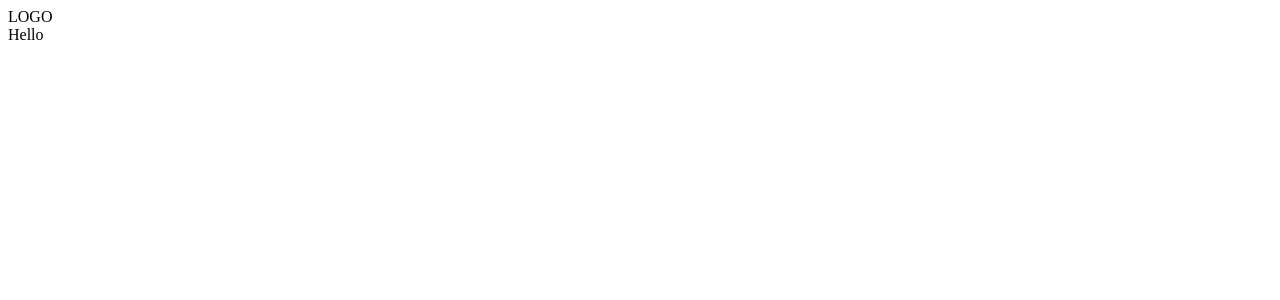
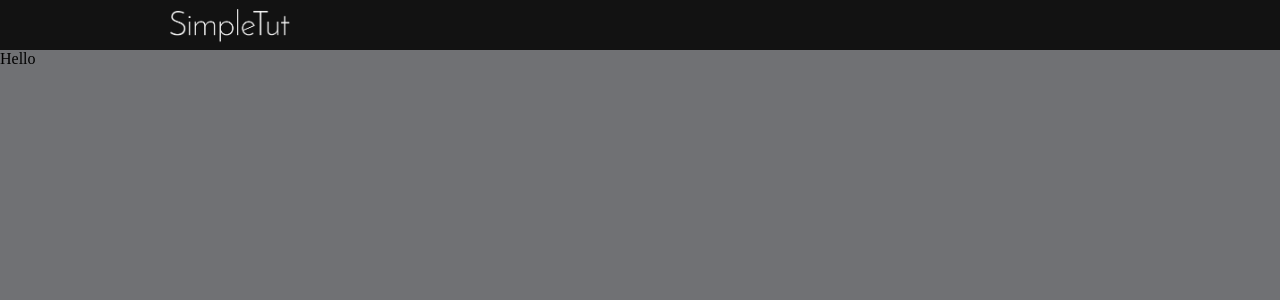
Before and after one commit to KotaWatanabe/u-demy, a React (Create React App) app in the folder react-testing/: page / in a window 1280 px wide. Shown: the top 300 px of the page. Built offline with nearby package versions, Linux system fonts and the light colour scheme.

Commit message:
Initial commit of my components without test

```diff
--- a/react-testing/src/App.js
+++ b/react-testing/src/App.js
@@ -1,5 +1,6 @@
 import React from 'react';
-import Header from './component/Header'
+import Header from './component/Header';
+import './app.scss'
 
 function App() {
   return (
--- /dev/null
+++ b/react-testing/src/app.scss
@@ -0,0 +1,5 @@
+body {
+    background: #707174;
+    margin: 0;
+    padding: 0;
+}
--- a/react-testing/src/component/Header.js
+++ b/react-testing/src/component/Header.js
@@ -1,9 +1,15 @@
 import React from 'react'
+import './styles.scss'
+import Logo from './../assets/graphics/logo.png'
 
 export default function Header() {
     return (
         <header>
-            LOGO
+            <div className="wrap">
+                <div className="logo">
+                    <img src={Logo} alt='Logo'></img>
+                </div>
+            </div>
         </header>
     )
 }
--- /dev/null
+++ b/react-testing/src/component/styles.scss
@@ -0,0 +1,33 @@
+header {
+    display: block;
+    width: 100%;
+    height: 50px;
+    margin: 0 auto;
+    padding: 0 10px;
+    background:#121212;
+
+    .wrap {
+        position:relative;
+        display: block;
+        width: 100%;
+        height: 100%;
+        margin: 0 auto;
+        max-width: 980px;
+
+        .logo{
+            display: block;
+            width: 120px;
+            position: absolute;
+            left:10px; top: 50%;
+            -webkit-transform: translateY(-50%);
+            -moz-transform: translateY(-50%);
+            transform: translateY(-50%);
+
+            img {
+                display: block;
+                width: 100%;
+                margin: 0;
+            }
+        }
+    }
+}
```
Also changed, not shown: react-testing/src/assets/graphics/logo.png (added).
